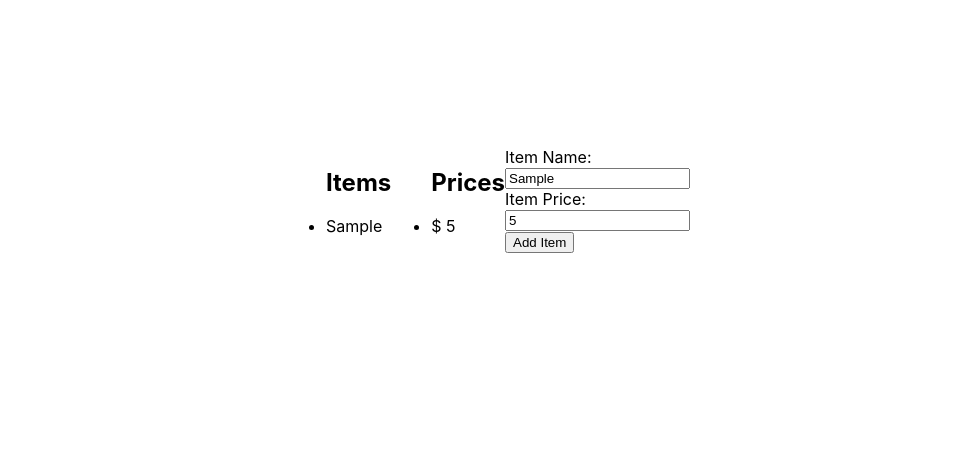
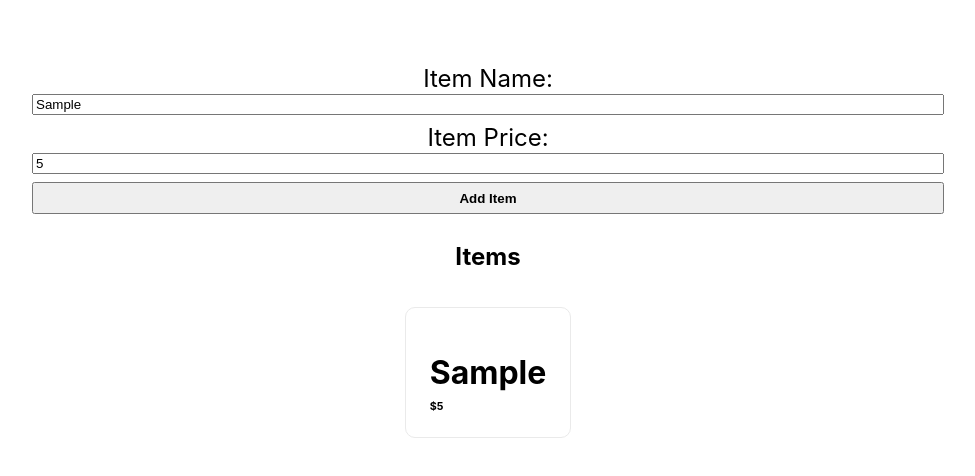
Before and after one commit to ifaz-alam/test301, a Next.js app: page / in a window 1280 px wide. Both pictures are taken after typing "Sample", "5" into the empty fields and a click on the input "Add Item". Shown: the top 476 px of the page, without its empty margins (152-1127 px from the left). Built offline with nearby package versions, Linux system fonts and the light colour scheme.

Commit message:
Used components and added styles

```diff
--- /dev/null
+++ b/components/item.js
@@ -0,0 +1,16 @@
+import itemStyles from '../styles/Item.module.css';
+
+const Item = ({item}) => {
+    return (
+        <div className={itemStyles.card}>
+            <h1>
+                {item.itemName}
+            </h1>
+            <h6>
+                ${item.itemPrice}
+            </h6>
+        </div>
+    )
+}
+
+export default Item;
--- /dev/null
+++ b/components/itemList.js
@@ -0,0 +1,14 @@
+import Item from './item';
+import ItemListStyles from '../styles/ItemList.module.css';
+
+const ItemList = ({items}) => {
+    return (
+        <div className={ItemListStyles.ItemList}>
+            {items.map((item) => (
+                <Item item={item}></Item>
+            ))}
+        </div>
+    )
+}
+
+export default ItemList;
--- a/pages/_app.js
+++ b/pages/_app.js
@@ -1,6 +1,8 @@
 import Layout from '../components/Layout'
 import '../styles/globals.css'
 import styles from '../styles/Home.module.css'
+import Item from '../components/item';
+import ItemList from '../components/itemList'
 
 import React, { useEffect, useState, useRef } from "react";
 import './checkbox.js'
@@ -54,29 +56,28 @@ function MyApp({ Component, pageProps }) {
 
     <>
       <Layout>
-        <div>
-          <ul>
-            <h2>Items</h2>
-            {items.map(item => (<li key={item.itemName}>{item.itemName}</li>))}
-          </ul>
+      <div className={styles.form}>
+        <form className={styles.actualform} onSubmit={addItem}>
+          <label>Item Name:</label><br/>
+          <input type="text" ref={itemText} id="iname" name="iname" maxLength={10}/><br/>
+          <label>Item Price:</label><br/>
+          <input type="number" step="0.01" ref={itemPrice} id="iprice" name="iprice"/><br/>
+          <input type="submit" value="Add Item"/>
+        </form>
+      </div>
+        <h2 className={styles.header}>Items</h2>
+        <div className={styles.listWrapper}>
+          <ItemList items={items}></ItemList>
         </div>
 
-        <div>
+        {/* <div>
           <ul>
             <h2>Prices</h2>
             {items.map(item => (<li key={item.itemPrice}>{`\$ ${item.itemPrice}`}</li>))}
           </ul>
-        </div>
+        </div> */}
 
-        <div>
-          <form onSubmit={addItem}>
-          <label>Item Name:</label><br/>
-          <input type="text" ref={itemText} id="iname" name="iname"/><br/>
-          <label>Item Price:</label><br/>
-          <input type="number" step="0.01" ref={itemPrice} id="iprice" name="iprice"/><br/>
-          <input type="submit" value="Add Item"/>
-          </form>
-        </div>
+
       </Layout>
     </>
   )
--- a/styles/Home.module.css
+++ b/styles/Home.module.css
@@ -10,13 +10,15 @@
 .main {
   min-height: 50vh;
   padding: 4rem 0;
-  flex: 1;
+  width: 100%;
+  /* flex: 1;
   display: flex;
   flex-direction: row;
   justify-content: center;
-  align-items: center;
+  align-items: center; */
 }
 
+/*
 .footer {
   display: flex;
   flex: 1;
@@ -68,7 +70,7 @@
   font-size: 1.1rem;
   font-family: Menlo, Monaco, Lucida Console, Liberation Mono, DejaVu Sans Mono,
     Bitstream Vera Sans Mono, Courier New, monospace;
-}
+} */
 
 .grid {
   display: flex;
@@ -108,10 +110,56 @@
   line-height: 1.5;
 }
 
-.logo {
+.form {
+  display: flex;
+  justify-content: center;
+  align-items: center;
+}
+
+.form input {
+  width: 100%;
+}
+
+.actualform {
+  width: 75%;
+  text-align: center;
+
+}
+
+.actualform input {
+  margin-bottom: .5rem;
+}
+
+.actualform input[type=submit] {
+  height: 2rem;
+  font-weight: 800;
+}
+
+.actualform label {
+  font-size: 1.5rem;
+  margin-bottom: 1rem;
+}
+
+/*
+.maxwidth {
+  width: 100%;
+} */
+
+/* .logo {
   height: 1em;
   margin-left: 0.5rem;
+} */
+
+.header {
+  text-align: center;
 }
+
+.listWrapper {
+  display: flex;
+  justify-content: center;
+}
+
+
 
 @media (max-width: 600px) {
   .grid {
--- /dev/null
+++ b/styles/Item.module.css
@@ -0,0 +1,29 @@
+.card {
+    margin: 1rem;
+    padding: 1.5rem;
+    text-align: left;
+    text-decoration: none;
+    border: 1px solid #eaeaea;
+    border-radius: 10px;
+    transition: color 0.15s ease, border-color 0.15s ease;
+    max-width: 300px;
+}
+
+.card:hover,
+.card:focus,
+.card:active {
+  color: #0070f3;
+  border-color: #0070f3;
+}
+
+.card h1 {
+    margin-bottom: .5rem;
+}
+
+.card h6 {
+    margin: 0;
+}
+
+.blue {
+    color: blue;
+}
--- /dev/null
+++ b/styles/ItemList.module.css
@@ -0,0 +1,7 @@
+.ItemList {
+    display: flex;
+    align-items: center;
+    justify-content: center;
+    flex-wrap: wrap;
+    max-width: 800px;
+}
```
